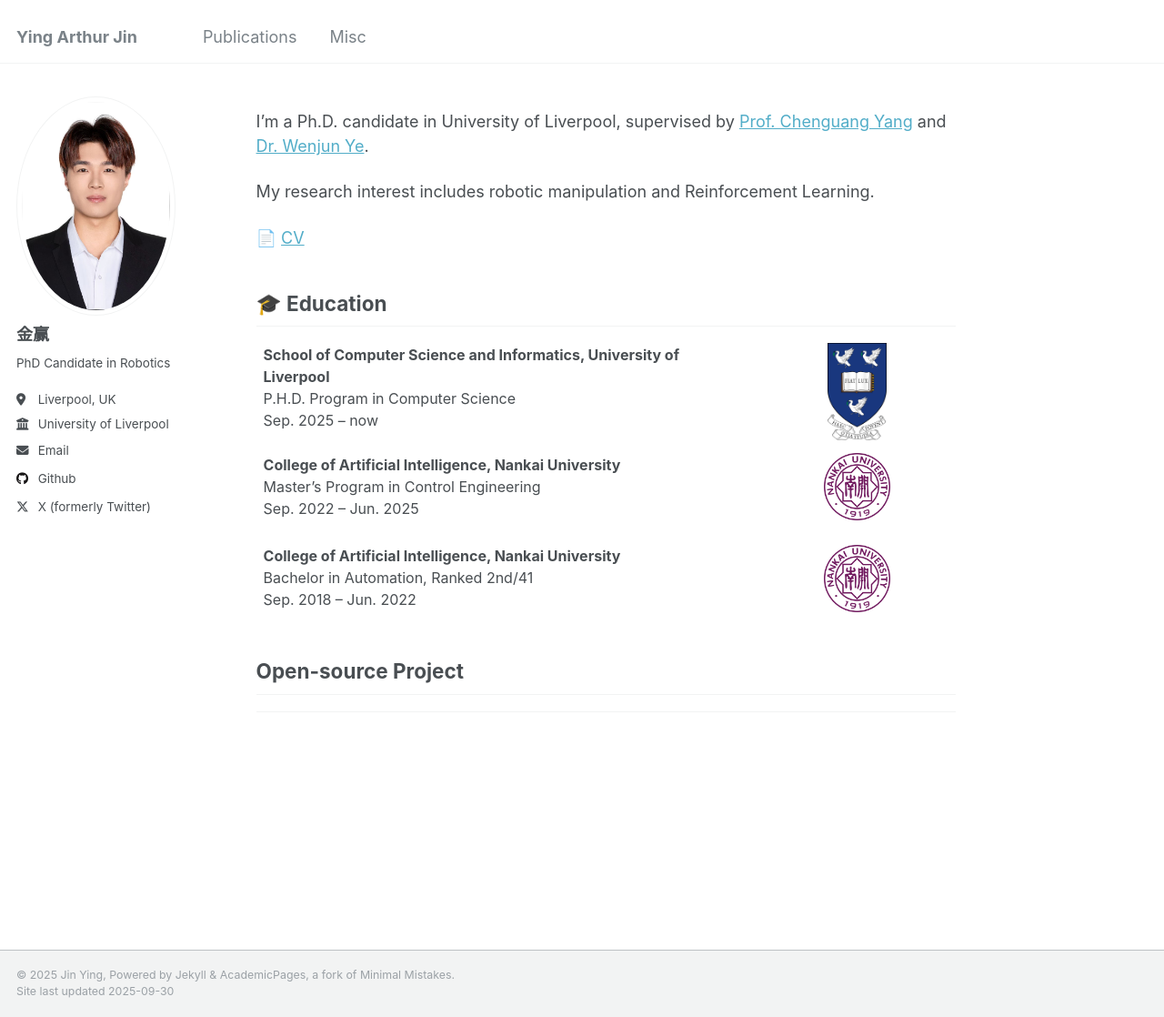
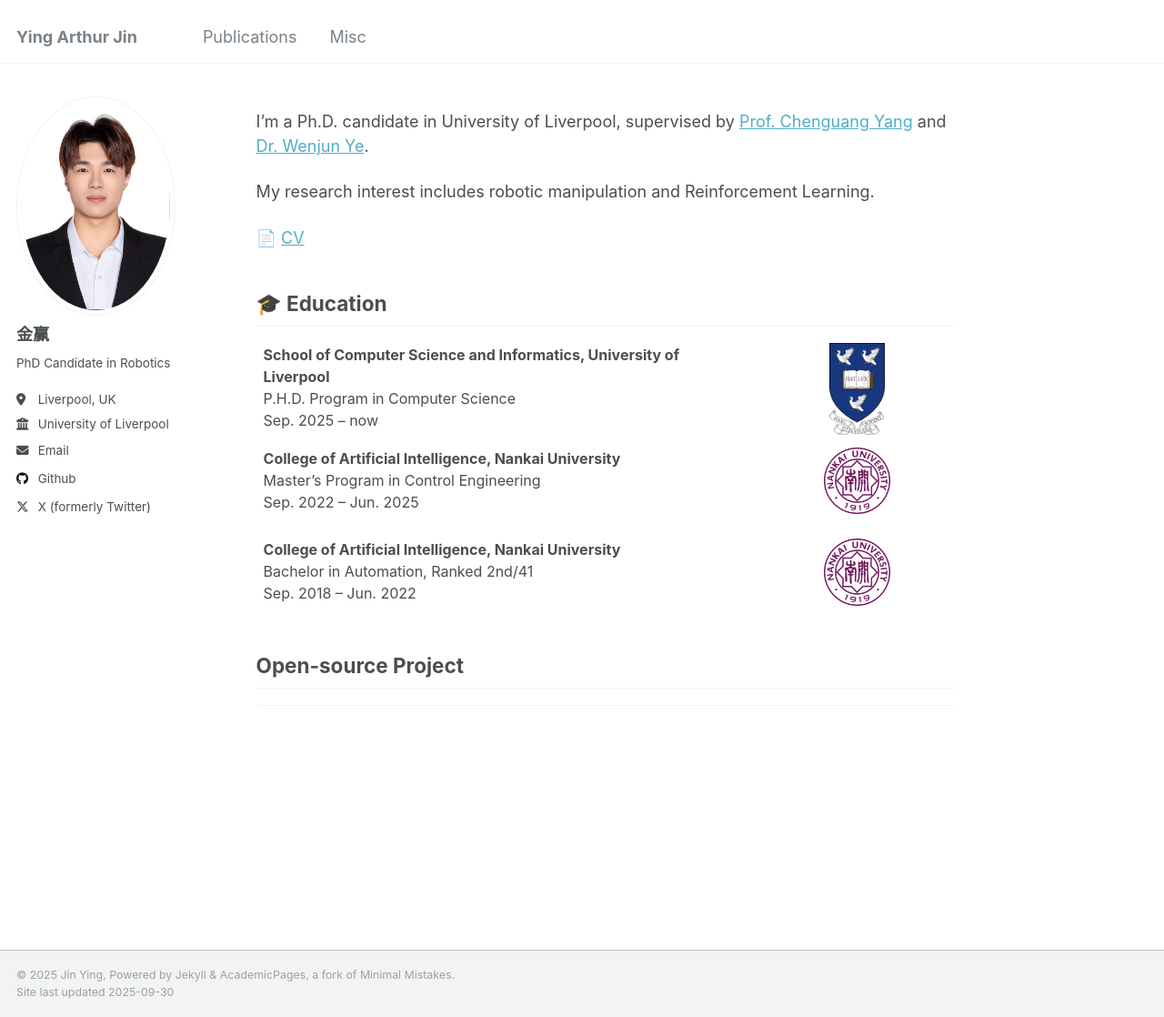
Before and after one commit to Arthuryingjin/Arthuryingjin.github.io, a Jekyll site: the page built from _pages/about.md, in a window 1280 px wide and 1118 px high. Shown: the whole window at 91% size. Built offline with Jekyll 4.4.1, drawn with Linux system fonts in a browser that asks for light colours; comment, search, counter and statistics services are not loaded.

Commit message:
Update about.md

```diff
--- a/_pages/about.md
+++ b/_pages/about.md
@@ -24,7 +24,7 @@ My research interest includes robotic manipulation and Reinforcement Learning.
       Sep. 2025 – now
     </td>
     <td style="padding-left: 20px; width: 30%; text-align: center; border: none;"> <!-- 图标居中 -->
-      <img src="/images/logo-UoL.png" alt="University of Liverpool Logo" width="32%">
+      <img src="/images/logo-UoL.png" alt="University of Liverpool Logo" width="30%">
     </td>
   </tr>
   <tr>
```
